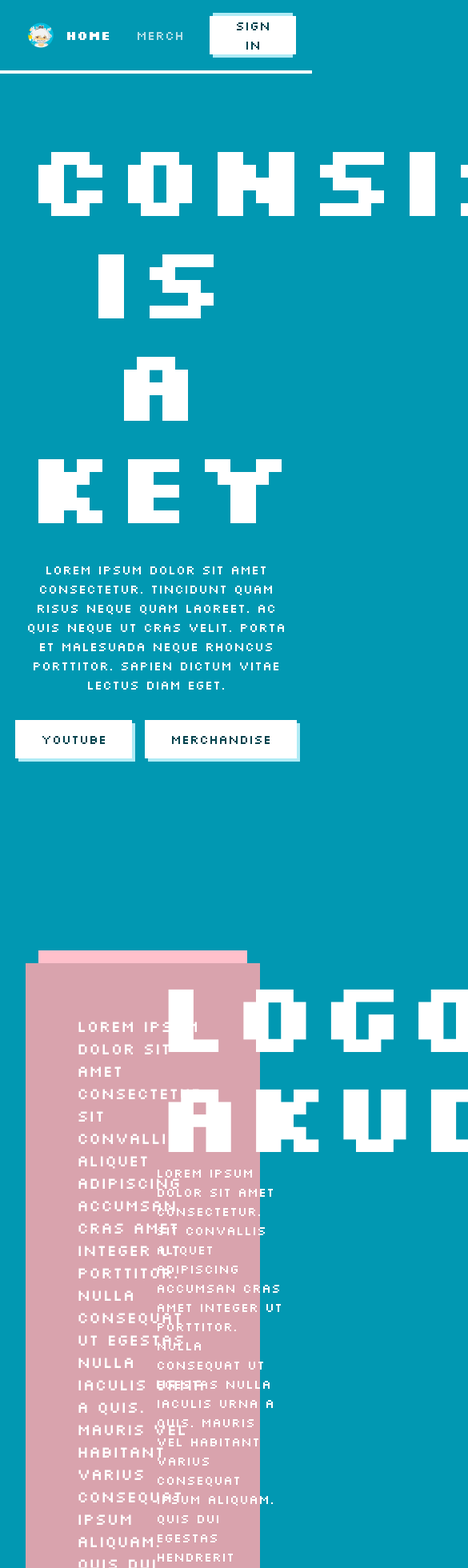
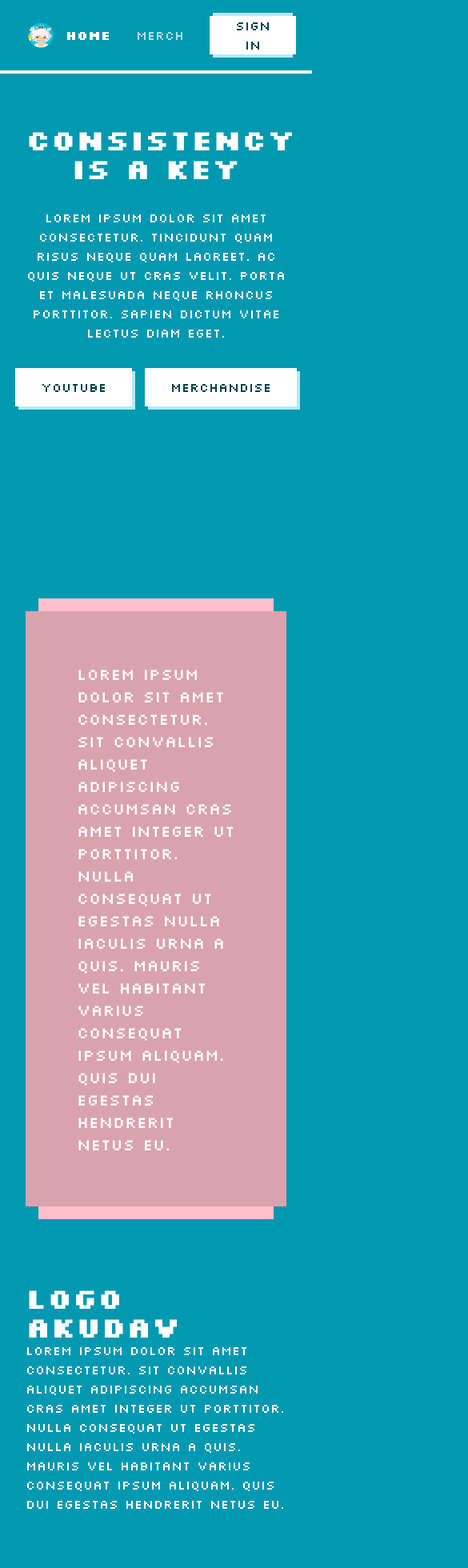
Before and after one commit to verdex-id/meezu.store, a Next.js app: page / in a window 390 px wide. Shown: the top 1960 px of the page at 80% size, 585 px wide, since content can reach past the window. Built offline with nearby package versions, Linux system fonts and the light colour scheme.

Commit message:
Home Mobile Responsive

```diff
--- a/src/app/(main)/page.jsx
+++ b/src/app/(main)/page.jsx
@@ -6,7 +6,7 @@ export default function Home() {
     <>
       <div className="w-full max-w-screen-xl mx-auto px-8 text-white space-y-64 pb-96">
         <div id="hero" className="text-center mt-16 space-y-8">
-          <h1 className="font-bold text-[128px] leading-none">
+          <h1 className="font-bold text-4xl md:text-[128px] leading-none">
             Consistency is A Key
           </h1>
           <h2>
@@ -28,7 +28,7 @@ export default function Home() {
           </div>
         </div>
         <div id="about">
-          <div className="grid grid-cols-2">
+          <div className="grid grid-cols-1 md:grid-cols-2 gap-8">
             <Card
               primaryBg={"bg-pink-400"}
               secondaryBg={"bg-pink-300"}
@@ -42,8 +42,8 @@ export default function Home() {
                 hendrerit netus eu.
               </p>
             </Card>
-            <div>
-              <h1 className="font-bold text-[125px] leading-none">
+            <div className="mt-16 md:mt-0">
+              <h1 className="font-bold text-4xl md:text-[125px] leading-none">
                 LOGO AKUDAV
               </h1>
               <h2>
--- a/src/components/footer.jsx
+++ b/src/components/footer.jsx
@@ -3,7 +3,7 @@ import Link from "next/link";
 export default function Footer() {
   return (
     <>
-      <footer className="flex w-full max-w-screen-xl mx-auto text-white gap-8 justify-between">
+      <footer className="flex flex-wrap w-full max-w-screen-xl mx-auto text-white gap-8 justify-between px-8 pb-96">
         <div className="max-w-sm">
           <h1 className="font-bold text-3xl mb-16">LOGO</h1>
           <p>
```
